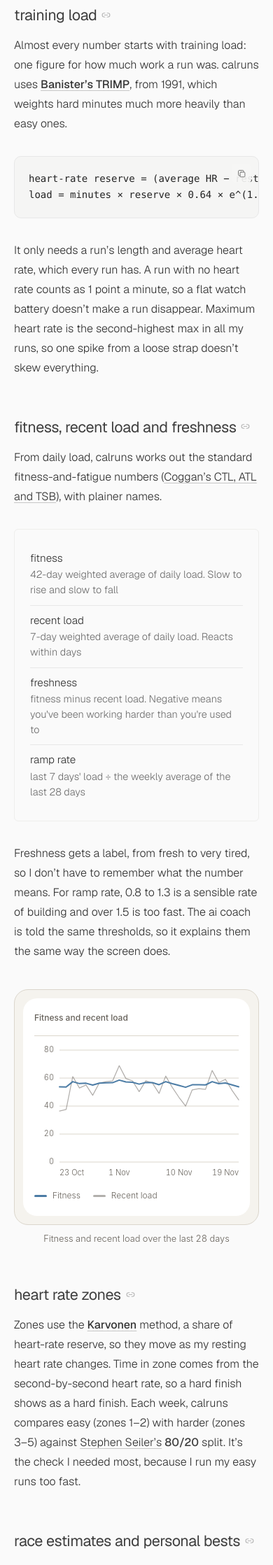
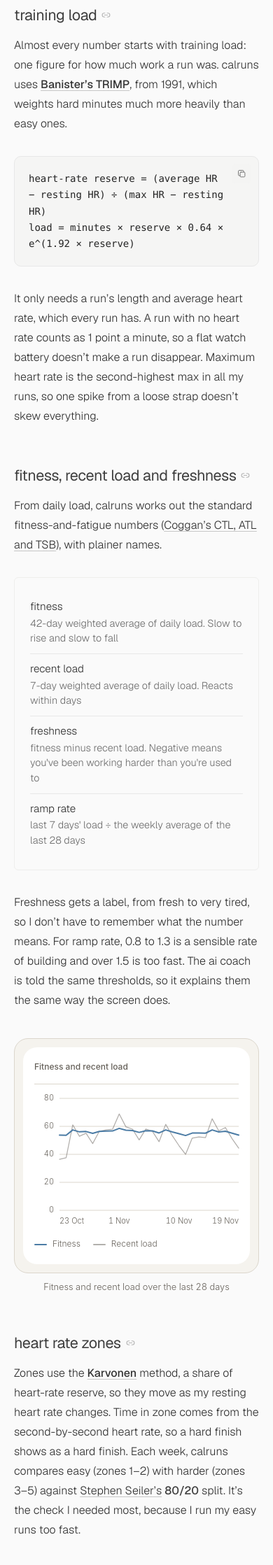
Before and after one commit to callumlinning/callumlinning-notes, a Jekyll site: the page built from _posts/2026-11-22-how-calruns-works-it-out.md, in a window 390 px wide. Shown: the part 969-3206 px from the top of the page at 70% size. Built offline with Jekyll 4.4.1, drawn with Linux system fonts in a browser that asks for light colours.

Commit message:
Wrap code blocks on narrow screens
On phones, long lines in code blocks now wrap instead of scrolling
sideways, with extra right padding to clear the copy button.

Co-Authored-By: Claude Opus 5.5 <noreply@anthropic.com>

```diff
--- a/assets/css/main.css
+++ b/assets/css/main.css
@@ -273,6 +273,15 @@ a {
   overscroll-behavior-x: contain;
   background: transparent;
   border: 0;
+}
+
+/* on phones, wrap long lines instead of scrolling sideways */
+@media (max-width: 640px) {
+  .post-content .highlight pre {
+    padding-right: 44px; /* keep text clear of the copy button */
+    white-space: pre-wrap;
+    overflow-wrap: anywhere;
+  }
 }
 
 .post-content pre,
```
